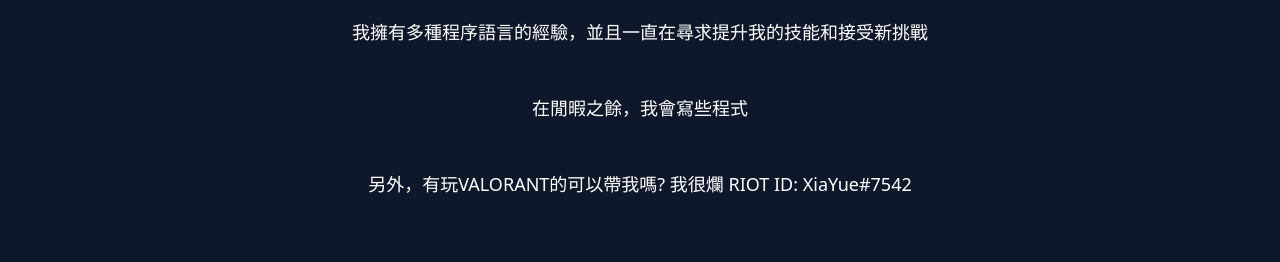
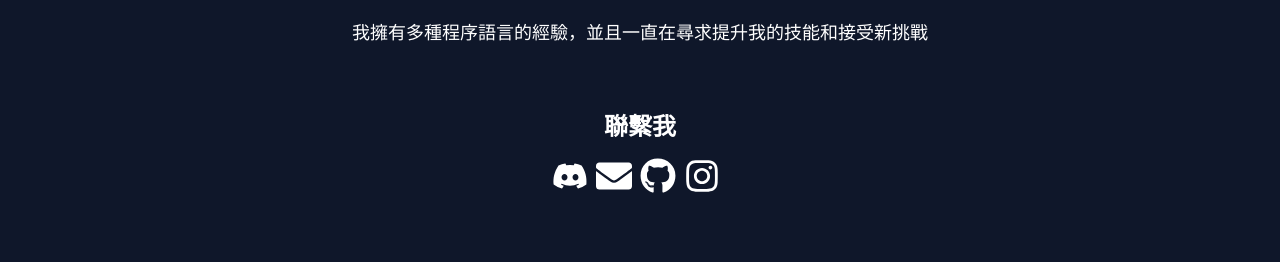
Before and after one commit to XiaYue1013/XiaYue-Main-Website, a Next.js app: page / in a window 1280 px wide. Shown: the part 1002-1264 px from the top of the page. Built offline with nearby package versions, Linux system fonts and the light colour scheme.

Commit message:
Update index.js

```diff
--- a/pages/index.js
+++ b/pages/index.js
@@ -43,12 +43,6 @@
               <p className="text-lg font-light leading-loose p-5">
                 我擁有多種程序語言的經驗，並且一直在尋求提升我的技能和接受新挑戰
               </p>
-              <p className="text-lg font-light leading-loose p-5">
-                在閒暇之餘，我會寫些程式
-              </p>
-              <p className="text-lg font-light leading-loose p-5">
-                另外，有玩VALORANT的可以帶我嗎? 我很爛 RIOT ID: XiaYue#7542
-              </p>
               <div className="flex flex-col items-center mt-10">
                 <h2 className="text-2xl font-bold">聯繫我</h2>
                 <div className="flex items-center mb-2 text-white pt-4">
```
